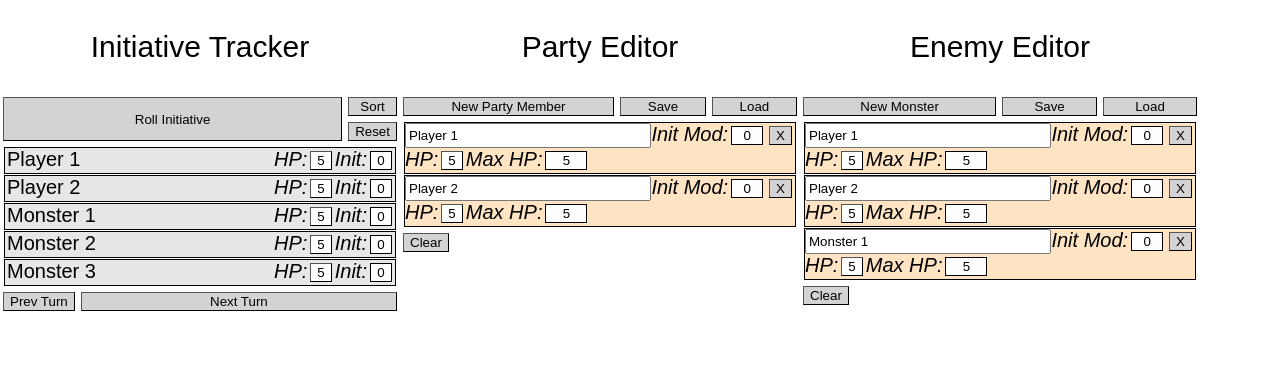
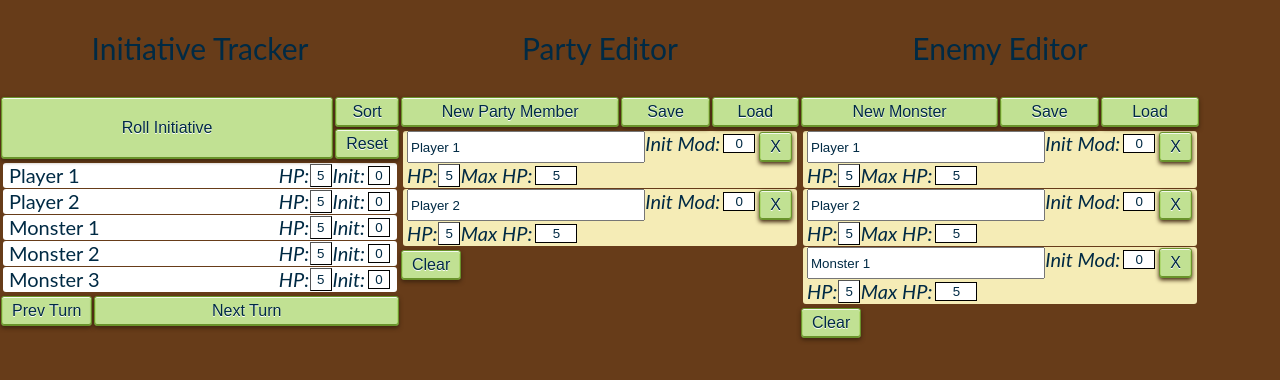
Before and after one commit to dumptruckman/pfcombat, a React (Create React App) app: page / in a window 1280 px wide. Shown: the top 380 px of the page. Built offline with nearby package versions, Linux system fonts and the light colour scheme.

Commit message:
Added more styling.

```diff
--- a/src/components/Combatant.js
+++ b/src/components/Combatant.js
@@ -67,8 +67,9 @@ const Combatant = ({index, combatant, combatantType, selected, onClick, combatan
                 </div>
             </div>
         );
+        elementClass += " combatant-list__element--init";
         if (selected) {
-            elementClass += " combatant-list__element--selected-init"
+            elementClass += " combatant-list__element--selected-init";
         }
     } else {
         elementClass += " combatant-list__element--editor";
--- a/src/components/ModalWrapper.js
+++ b/src/components/ModalWrapper.js
@@ -23,16 +23,20 @@ const ModalWrapper = props => {
         ) : null;
 
     return (
-        <div onClick={handleBackgroundClick} className="modal-dialog">
+        <div onClick={handleBackgroundClick} className="overlay overlay--dark">
+            <div className="modal-dialog">
                 <header>
                     <h1>{props.title}</h1>
 
                     <Button onClick={props.hideModal}>Close</Button>
                 </header>
 
+                <div className="modal-dialog-contents">
                     {props.children}
+                </div>
 
                 {okButton}
+            </div>
         </div>
     );
 };
--- a/src/components/ValueButton.js
+++ b/src/components/ValueButton.js
@@ -7,7 +7,7 @@ const ValueButton = ({text, value, onClick}) => {
     return (
         <div className="combatant__info">
             <span className="combatant__combat-stats-label">{text}</span>
-            <Button className="button button--hp" onClick={onClick}>{value}</Button>
+            <Button className="value-button" onClick={onClick}>{value}</Button>
         </div>
     );
 };
--- a/src/composite.css
+++ b/src/composite.css
@@ -1,3 +1,12 @@
+span, p, div, button, input, h1, h2, h3, h4, h5, body {
+    color: #002A44;
+}
+
+html body {
+    font-family: "Lato","Geneva CY","Lucida Grande","Arial Unicode MS","Helvetica Neue","Helvetica","Arial",sans-serif;
+    background-color: #673C19;
+}
+
 ul {
     list-style-type: none;
     padding: 0;
@@ -28,17 +37,50 @@ span, p, div {
 }
 
 .button {
-    background-color: lightgray;
+    margin: 1px;
+
+    display: inline-block;
+    border:1px solid #69932B;
+    border-radius: 3px 3px 3px 3px;
+    -webkit-border-radius: 3px 3px 3px 3px;
+    -moz-border-radius: 3px 3px 3px 3px;
+    width: auto;
+    height: auto;
+    font-size: 16px;
+    padding: 5px 10px;
+    box-shadow: inset 0 1px 0 0 #F4FAED,inset 0 -1px 0 0 #69932B,inset 0 0 0 1px #ADD76F,0 2px 4px 0 #3E240F;
+    -moz-box-shadow: inset 0 1px 0 0 #F4FAED,inset 0 -1px 0 0 #69932B,inset 0 0 0 1px #ADD76F,0 2px 4px 0 #3E240F;
+    -webkit-box-shadow: inset 0 1px 0 0 #F4FAED,inset 0 -1px 0 0 #69932B,inset 0 0 0 1px #ADD76F,0 2px 4px 0 #3E240F;
+    text-shadow: 0 1px 0 #FFFFFF;
+    background-color: #C1E193;
+}
+
+.button:hover, .button:active{
+    border:1px solid #415C1B;
+    color: #69932B;
+    box-shadow: inset 0 1px 0 0 #F4FAED,inset 0 -1px 0 0 #69932B,inset 0 0 0 1px #ADD76F;
+    -moz-box-shadow: inset 0 1px 0 0 #F4FAED,inset 0 -1px 0 0 #69932B,inset 0 0 0 1px #ADD76F;
+    -webkit-box-shadow: inset 0 1px 0 0 #F4FAED,inset 0 -1px 0 0 #69932B,inset 0 0 0 1px #ADD76F;
+    background-color: #E0F0C9;
+}
+
+.value-button {
+    background-color: white;
+    margin: 1px;
     border-color: black;
     border-width: 1px;
-    margin: 3px;
 }
 
-.button--hp {
-    background-color: white;
+.button--turn-control {
+    background-color: #E18335;
+}
+
+input {
+    -webkit-user-drag: none;
 }
 
 .input {
+
 }
 
 .input--initiative {
@@ -73,23 +115,48 @@ span, p, div {
     margin: 3px;
 }
 
+.combatant-list__element:hover {
+    background: #4598CD
+}
+
 .combatant-list__element {
-    background-color: #e7e7e7;
-    border: solid 1px black;
+    /*background-color: #D6EBF7;*/
+    /*border: solid 1px black;*/
     margin: 1px;
     display: flex;
+
+    text-decoration: none;
+    text-rendering: optimizeLegibility;
+    list-style: none;
+
+
+    /*-webkit-margin-before: 1em;*/
+    /*-webkit-margin-after: 1em;*/
+    -webkit-margin-start: 0px;
+    -webkit-margin-end: 0px;
+    -webkit-padding-start: 0px;
+
+    background: #fff;
+    -webkit-border-radius: 3px;
+    border-radius: 3px;
+    padding-left: 4px;
+    padding-right: 4px;
+}
+
+.combatant-list__element--init {
+    -webkit-user-drag: element;
+}
+
+.combatant-list__element--selected-init {
+    background-color: #ADD7F0;
 }
 
 .combatant-list__element--editor {
-    background-color: bisque;
+    background-color: #F5ECB6;
 }
 
 .combatant-list__element--selected-editor {
-    background-color: #bf9897;
-}
-
-.combatant-list__element--selected-init {
-    background-color: #a6d9db;
+    background-color: #E4CC37;
 }
 
 .combatant {
@@ -116,7 +183,9 @@ span, p, div {
 }
 
 .combatant__info--extras {
-    background-color: #c9ae96;
+    background-color: #76A530;
+    -webkit-border-radius: 3px;
+    border-radius: 3px;
 }
 
 .combatant__info--space-between {
@@ -152,15 +221,48 @@ span, p, div {
     font-style: italic;
 }
 
+.overlay {
+    position: fixed;
+    overflow: auto;
+    text-align: center;
+    top: 0;
+    left: 0;
+    bottom: 0;
+    right: 0;
+    display: block;
+    z-index: 900;
+    background-color: rgba(255,255,255,.97);
+    width: 100%;
+    padding: 0;
+    margin: 0;
+    border: 0;
+}
+
+.overlay--dark {
+    background-color: rgba(0,0,0,.6);
+}
+
 .modal-dialog {
     position: fixed; /* could be absolute */
     top: 0; left: 0; bottom: 0; right: 0;
     margin: auto;
     width: 200px;
     height: 150px;
-    background-color: #b99b7b
+    background-color: #e6e6e6;
+    display: flex;
+    flex-direction: column;
+    /*border: solid 1px black;*/
 }
 
 .modal-dialog h1 {
     font-size: 14px;
 }
+
+.modal-dialog header {
+    display: flex;
+    justify-content: space-between;
+}
+
+.modal-dialog-contents {
+
+}
```
Lines whose indentation alone changed are shown as unchanged.
